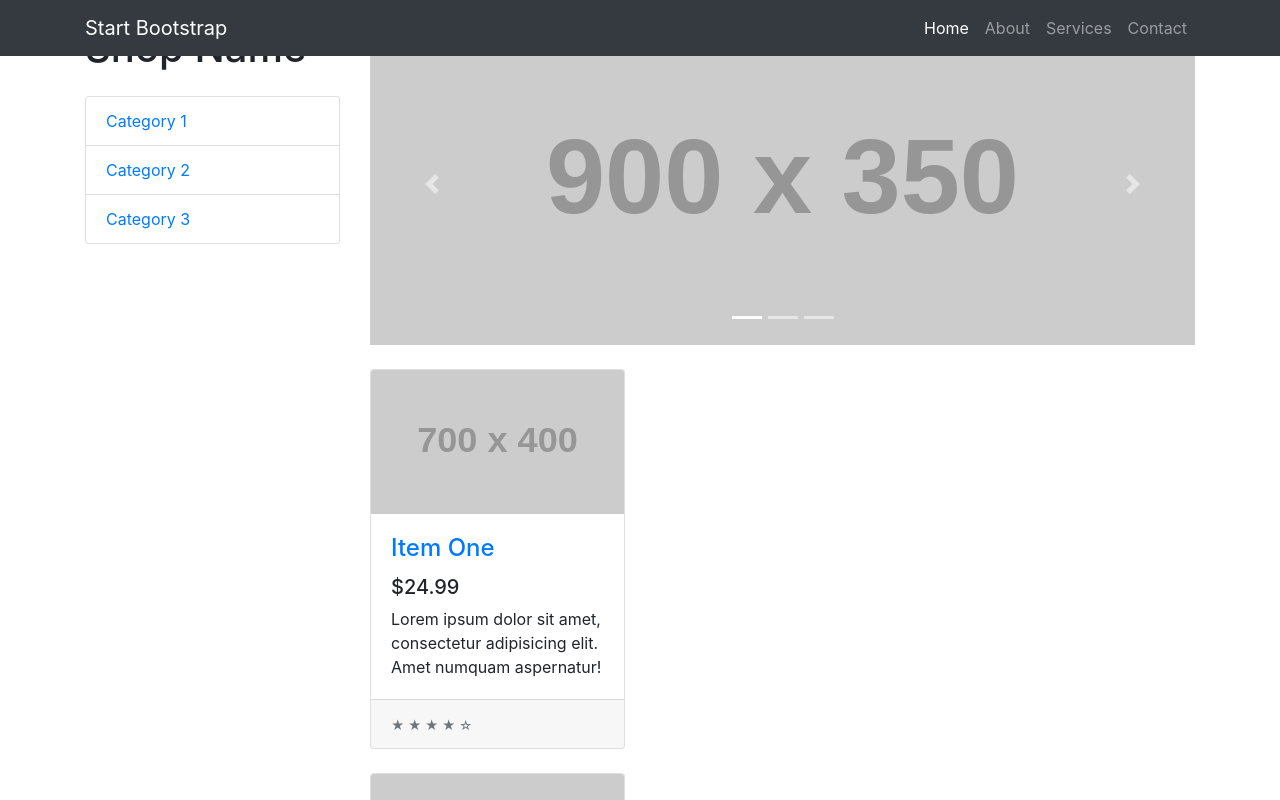
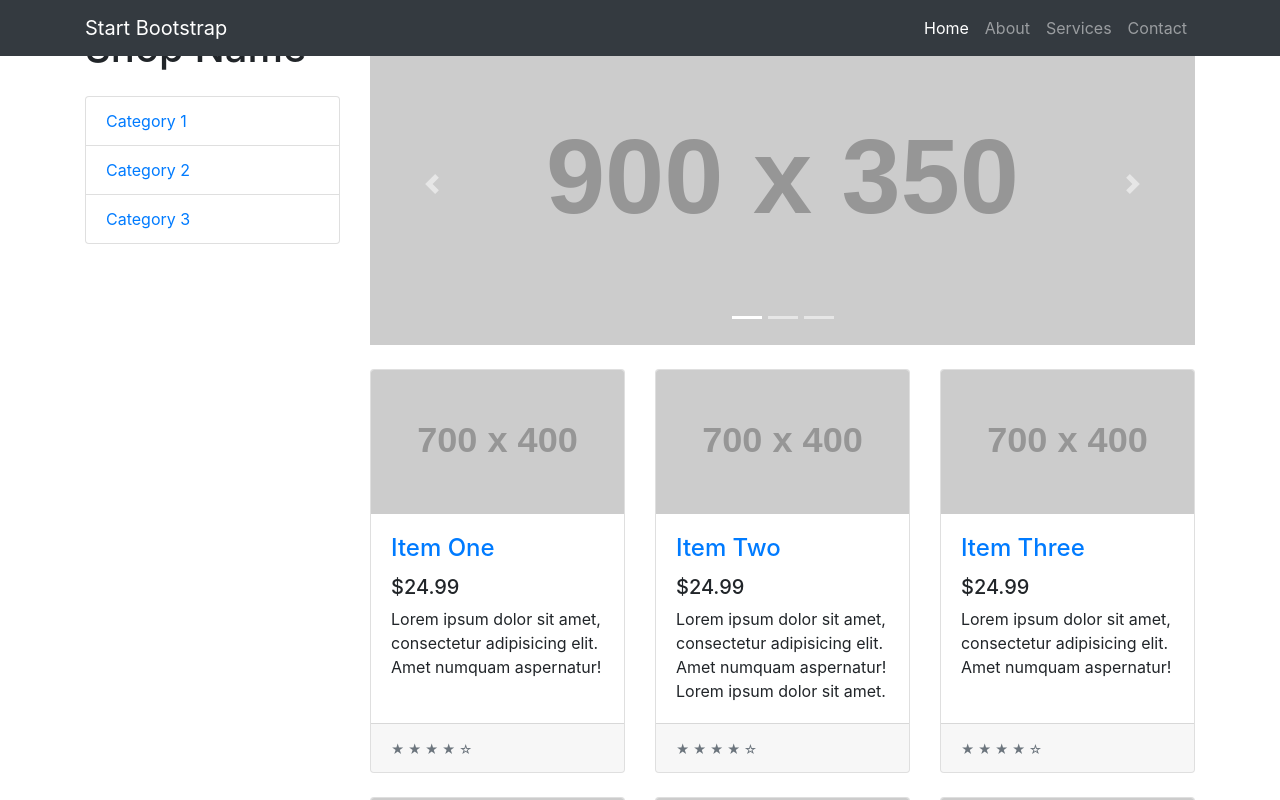
Before and after one commit to DTFsquad/florin-portfolio, a Next.js app: page / in a window 1280 px wide. Shown: the top 800 px of the page. Built offline with nearby package versions, Linux system fonts and the light colour scheme.

Commit message:
replace the div on line 6 with React fragment in  movieList component to display on a row instead of column

```diff
--- a/components/movieList.js
+++ b/components/movieList.js
@@ -3,7 +3,7 @@ import React from "react";
 class MovieList extends React.Component {
   render() {
     return (
-      <div>
+      <React.Fragment>
         <div className="col-lg-4 col-md-6 mb-4">
           <div className="card h-100">
             <a href="#">
@@ -165,7 +165,7 @@ class MovieList extends React.Component {
             </div>
           </div>
         </div>
-      </div>
+      </React.Fragment>
     );
   }
 }
```
